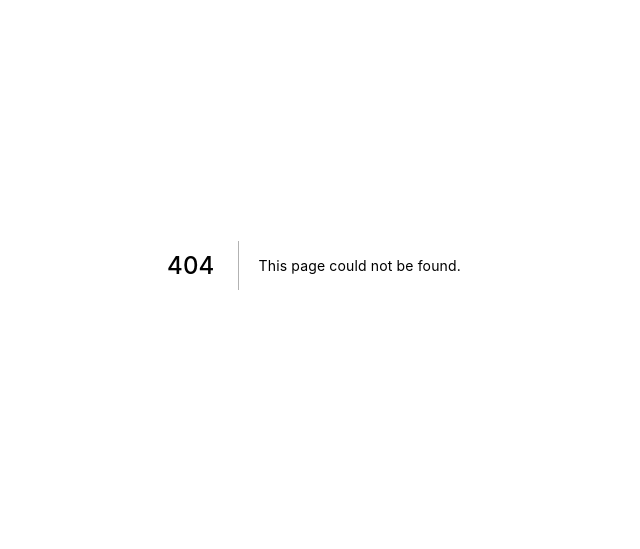
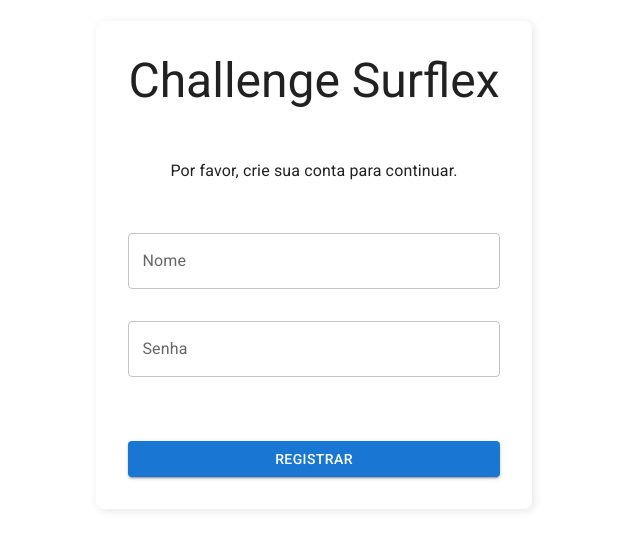
Before and after one commit to jrsousadev/challenge-surflex-front, a Next.js app: page /register in a window 1280 px wide. Before the commit this address had no page. Shown: the part 135-684 px from the top of the page, without its empty margins (326-966 px from the left). Built offline with nearby package versions, Linux system fonts and the light colour scheme.

Commit message:
(main): create page login and register

```diff
--- /dev/null
+++ b/src/pages/register/index.tsx
@@ -0,0 +1,85 @@
+import * as yup from "yup";
+
+import { Container, FormWrapper } from "../../styles/pages/register";
+import {
+  Box,
+  Button,
+  CircularProgress,
+  TextField,
+  Typography,
+} from "@mui/material";
+import { useState } from "react";
+import { useForm } from "react-hook-form";
+import { yupResolver } from "@hookform/resolvers/yup";
+
+type RegisterData = {
+  name: string;
+  password: string;
+};
+
+const registerSchema = yup
+  .object({
+    name: yup.string().required("Campo obrigatório"),
+    password: yup.string().required("Campo obrigatório"),
+  })
+  .required();
+
+export default function Register() {
+  const [loading, setLoading] = useState(false);
+
+  const {
+    register,
+    handleSubmit,
+    formState: { errors },
+  } = useForm<RegisterData>({
+    resolver: yupResolver(registerSchema),
+  });
+
+  async function handleRegister(data: RegisterData) {
+    setLoading(true);
+
+    //TODO
+  }
+
+  return (
+    <>
+      <Container>
+        <FormWrapper as="form" onSubmit={handleSubmit(handleRegister)}>
+          <Typography variant="h3">Challenge Surflex</Typography>
+
+          <Typography variant="subtitle1" style={{ marginTop: "1rem" }}>
+            Por favor, crie sua conta para continuar.
+          </Typography>
+
+          <Box className="input-wrapper">
+            <TextField
+              label="Nome"
+              variant="outlined"
+              error={!!errors?.name}
+              {...register("name")}
+              helperText={errors?.name?.message}
+            />
+
+            <TextField
+              label="Senha"
+              variant="outlined"
+              error={!!errors?.password}
+              {...register("password")}
+              helperText={errors?.password?.message}
+            />
+          </Box>
+
+          <Box className="button-wrapper">
+            <Button type="submit" variant="contained" fullWidth>
+              {loading ? (
+                <CircularProgress color="inherit" size={25} />
+              ) : (
+                "Registrar"
+              )}
+            </Button>
+          </Box>
+        </FormWrapper>
+      </Container>
+    </>
+  );
+}
--- /dev/null
+++ b/src/styles/pages/register/index.ts
@@ -0,0 +1,43 @@
+import { styled } from "@mui/material/styles";
+import { Container as MuiContainer, Box } from "@mui/material";
+
+export const Container = styled(MuiContainer)`
+  height: 100vh;
+  display: grid;
+  place-items: center;
+`;
+
+export const FormWrapper = styled(Box)`
+  box-shadow: 2px 2px 10px rgba(0, 0, 0, 0.1);
+  text-align: center;
+  display: flex;
+  flex-direction: column;
+  align-items: center;
+  gap: 2rem;
+  padding: 2rem;
+  background-color: #fff;
+  border-radius: 0.5rem;
+  min-width: 400px;
+
+  @media (max-width: 430px) {
+    min-width: auto;
+    width: 95%;
+    padding: 1.6rem;
+    gap: 0;
+  }
+
+  .input-wrapper {
+    display: grid;
+    gap: 2rem;
+    width: 100%;
+    margin-top: 1rem;
+    margin-bottom: 2rem;
+  }
+  .button-wrapper {
+    width: 100%;
+    flex: 1;
+    display: flex;
+    align-items: flex-end;
+    justify-content: flex-end;
+  }
+`;
```
Also changed, not shown: src/pages/login/index.tsx (added, +91 -0 lines), src/styles/pages/login/index.ts (added, +43 -0 lines).
